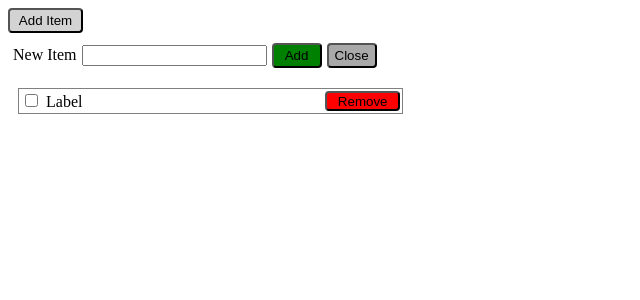
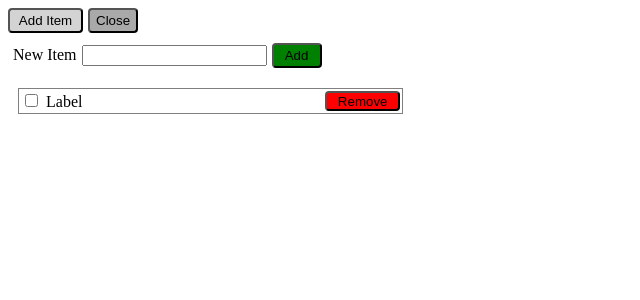
Before and after one commit to vincentpace2395/ReactTodoList, a React (Create React App) app: page / in a window 1280 px wide. Both pictures are taken after a click on the button "Add Item". Shown: the top 300 px of the page, without its empty margins (0-640 px from the left). Built offline with nearby package versions, Linux system fonts and the light colour scheme.

Commit message:
Add functionality to close form

```diff
--- a/src/components/AddItem.js
+++ b/src/components/AddItem.js
@@ -17,11 +17,30 @@ class AddItem extends React.Component {
         );
     };
 
+    onCloseHandler = () => {
+        return (
+            this.setState({
+                isAddingItem: false
+            }, () => {
+                console.log(this.state.isAddingItem)
+            })
+        )
+    };
+
     render() {
         return (
             <React.Fragment>
                 <button className='btn btn-default' onClick={this.onAddItemHandler}>Add Item</button>
-                {this.state.isAddingItem ? <NewItem /> : null}
+                {this.state.isAddingItem ? (
+                    <React.Fragment>
+                        <button
+                            onClick={this.onCloseHandler}
+                            className='btn-close'>
+                            Close
+                        </button>
+                        <NewItem />
+                    </React.Fragment>
+                ): null}
             </React.Fragment>
 
 
--- a/src/components/NewItemForm/NewItem.js
+++ b/src/components/NewItemForm/NewItem.js
@@ -2,6 +2,7 @@ import React from 'react';
 import './NewItem.css';
 
 class NewItem extends React.Component {
+
     render() {
         return (
             <div className='new-item-input'>
@@ -10,7 +11,6 @@ class NewItem extends React.Component {
                     <input />
                 </span>
                 <button className='btn-add'>Add</button>
-                <button className='btn-close'>Close</button>
             </div>
         );
     }
```
